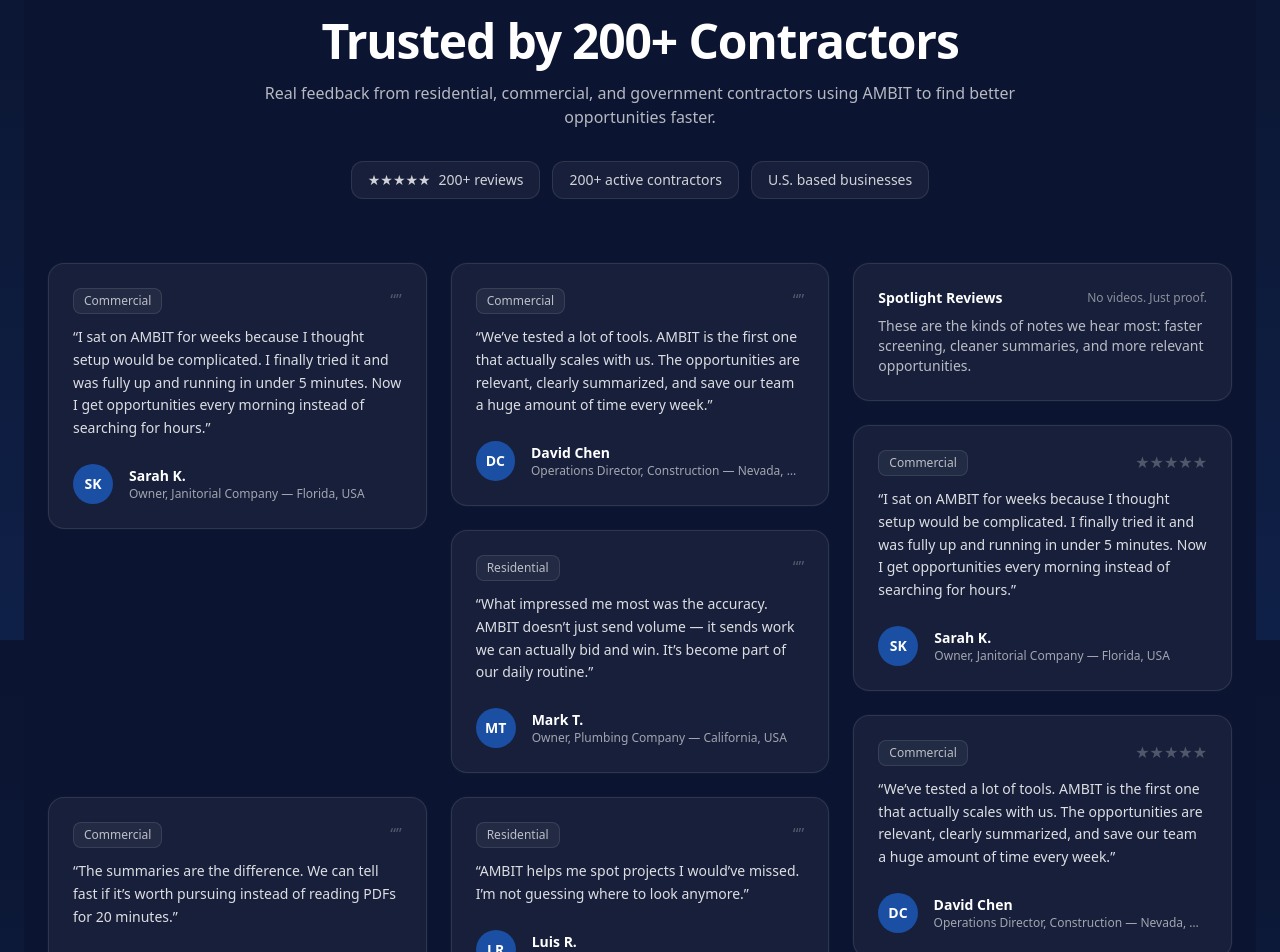
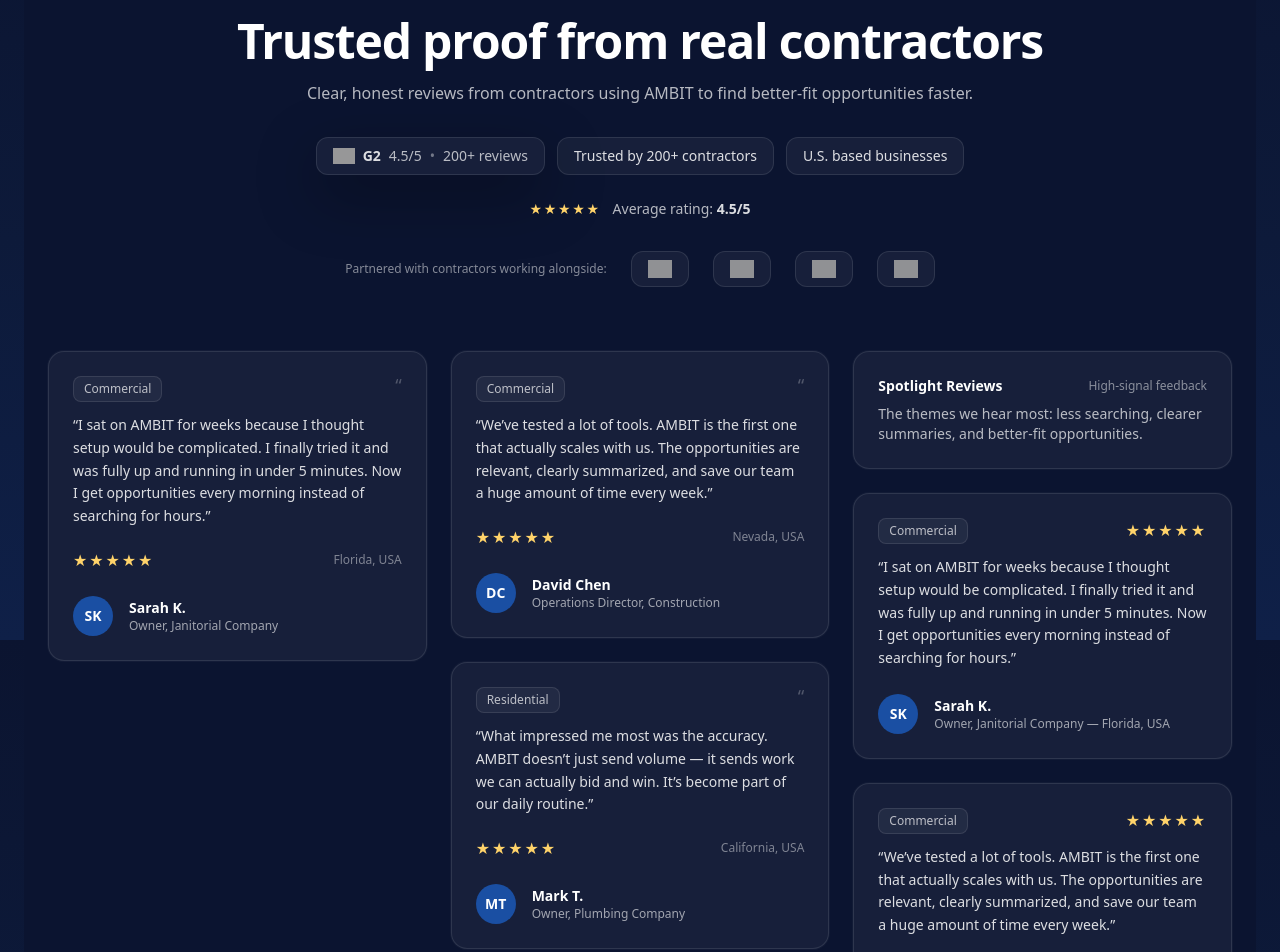
Before and after one commit to seansevrix/ambit, a Next.js app: page /testimonials in a window 1280 px wide. Shown: the part 160-1112 px from the top of the page. Built offline with nearby package versions, Linux system fonts and the light colour scheme; grey boxes are pictures that could not be loaded.

Commit message:
Testimonials: add G2 rating + partner logos + proof grid layout

```diff
--- a/app/testimonials/page.tsx
+++ b/app/testimonials/page.tsx
@@ -1,4 +1,7 @@
 import Link from "next/link";
+import Image from "next/image";
+
+type Segment = "Residential" | "Commercial" | "Government";
 
 type Testimonial = {
   name: string;
@@ -6,21 +9,21 @@ type Testimonial = {
   location: string;
   quote: string;
   initials: string;
-  segment?: "Residential" | "Commercial" | "Government";
+  segment?: Segment;
+  stars?: 1 | 2 | 3 | 4 | 5;
   highlight?: boolean;
 };
 
 const PRIMARY =
   "inline-flex items-center justify-center rounded-xl bg-[#1A4FA3] px-6 py-3 text-sm font-semibold text-white hover:bg-[#15428B] transition";
 
+const CARD =
+  "rounded-2xl border border-white/10 bg-white/5 shadow-[0_0_0_1px_rgba(255,255,255,0.03)]";
+
 const PILL =
-  "inline-flex items-center gap-2 rounded-xl border border-white/10 bg-white/5 px-4 py-2 text-sm text-white/80";
+  "inline-flex items-center gap-2 rounded-xl border border-white/10 bg-white/5 px-4 py-2 text-sm text-white/85";
 
-const CARD =
-  "rounded-2xl border border-white/10 bg-white/5 p-6 shadow-[0_0_0_1px_rgba(255,255,255,0.02)]";
-
-const SUBTLE =
-  "text-white/70";
+const SUBTLE = "text-white/70";
 
 const TESTIMONIALS: Testimonial[] = [
   {
@@ -31,6 +34,7 @@ const TESTIMONIALS: Testimonial[] = [
       "I sat on AMBIT for weeks because I thought setup would be complicated. I finally tried it and was fully up and running in under 5 minutes. Now I get opportunities every morning instead of searching for hours.",
     initials: "SK",
     segment: "Commercial",
+    stars: 5,
     highlight: true,
   },
   {
@@ -41,6 +45,7 @@ const TESTIMONIALS: Testimonial[] = [
       "We’ve tested a lot of tools. AMBIT is the first one that actually scales with us. The opportunities are relevant, clearly summarized, and save our team a huge amount of time every week.",
     initials: "DC",
     segment: "Commercial",
+    stars: 5,
     highlight: true,
   },
   {
@@ -51,65 +56,90 @@ const TESTIMONIALS: Testimonial[] = [
       "What impressed me most was the accuracy. AMBIT doesn’t just send volume — it sends work we can actually bid and win. It’s become part of our daily routine.",
     initials: "MT",
     segment: "Residential",
+    stars: 5,
     highlight: true,
   },
 
-  // Additional “grid fillers” (keep honest: no made-up metrics, just believable outcomes)
+  // Dense tiles (short, scannable)
   {
     name: "Erin J.",
     role: "Estimator, HVAC",
     location: "Texas, USA",
     quote:
-      "The summaries are the difference. We can tell fast if it’s worth pursuing instead of reading PDFs for 20 minutes.",
+      "The summaries are the difference. We can tell fast if it’s worth pursuing instead of digging through PDFs.",
     initials: "EJ",
     segment: "Commercial",
+    stars: 5,
   },
   {
     name: "Luis R.",
     role: "Owner, Landscaping",
     location: "Hawaii, USA",
     quote:
-      "AMBIT helps me spot projects I would’ve missed. I’m not guessing where to look anymore.",
+      "AMBIT helped me spot projects I would’ve missed. It’s become part of my morning routine.",
     initials: "LR",
     segment: "Residential",
+    stars: 4,
   },
   {
     name: "Nina S.",
     role: "Office Manager, Electrical",
     location: "Georgia, USA",
     quote:
-      "We don’t have time to hunt opportunities every day. This keeps the pipeline moving.",
+      "We don’t have time to hunt opportunities every day. This keeps our pipeline moving.",
     initials: "NS",
     segment: "Commercial",
+    stars: 5,
   },
   {
     name: "Chris B.",
     role: "Owner, Concrete",
     location: "Arizona, USA",
-    quote:
-      "It’s simple. Put in service area + keywords, and we start seeing relevant work show up consistently.",
+    quote: "Simple setup. Better matches. Less noise. Exactly what we needed.",
     initials: "CB",
     segment: "Residential",
+    stars: 4,
   },
   {
     name: "Tanya P.",
     role: "Project Coordinator, Facilities",
     location: "Washington, USA",
     quote:
-      "The organization is clean and the match explanations help our team align quickly.",
+      "Clean layout and clear match reasoning. It keeps our team aligned fast.",
     initials: "TP",
     segment: "Government",
+    stars: 5,
   },
   {
     name: "James M.",
     role: "Owner, Mechanical",
     location: "Texas, USA",
-    quote:
-      "Less noise, more signal. I spend more time bidding and less time searching.",
+    quote: "Less searching. More bidding. AMBIT saves me time every week.",
     initials: "JM",
     segment: "Government",
+    stars: 5,
   },
 ];
+
+const PARTNER_LOGOS = [
+  { name: "EMCOR", src: "/logos/emcor.svg" },
+  { name: "Dynegy", src: "/logos/dynegy.svg" },
+  { name: "Premier Pool Service", src: "/logos/premierpoolservice.svg" },
+  { name: "Sevrix", src: "/logos/sevrix.svg" },
+];
+
+function Stars({ value }: { value: number }) {
+  const full = Math.max(0, Math.min(5, Math.round(value)));
+  const stars = Array.from({ length: 5 }, (_, i) => (i < full ? "★" : "☆"));
+  return (
+    <span
+      className="tracking-[0.12em] text-[#FFD36A]"
+      aria-label={`${full} out of 5 stars`}
+    >
+      {stars.join("")}
+    </span>
+  );
+}
 
 function Avatar({ initials }: { initials: string }) {
   return (
@@ -119,112 +149,159 @@ function Avatar({ initials }: { initials: string }) {
   );
 }
 
-function SegmentChip({ segment }: { segment?: Testimonial["segment"] }) {
+function SegmentChip({ segment }: { segment?: Segment }) {
   if (!segment) return null;
-  const base =
-    "inline-flex items-center rounded-lg border border-white/10 bg-white/5 px-2.5 py-1 text-xs text-white/70";
-  return <span className={base}>{segment}</span>;
+  return (
+    <span className="inline-flex items-center rounded-lg border border-white/10 bg-white/5 px-2.5 py-1 text-xs text-white/70">
+      {segment}
+    </span>
+  );
 }
 
-function QuoteCard({
-  t,
-  dense,
-}: {
-  t: Testimonial;
-  dense?: boolean;
-}) {
+function QuoteCard({ t }: { t: Testimonial }) {
   return (
-    <div className={CARD}>
+    <div className={`${CARD} p-6`}>
       <div className="flex items-start justify-between gap-3">
         <SegmentChip segment={t.segment} />
-        <span className="text-white/25">“”</span>
+        <span className="text-white/25 text-lg leading-none">“</span>
       </div>
 
-      <p className={`mt-3 ${dense ? "text-sm" : "text-sm"} leading-relaxed text-white/85`}>
-        “{t.quote}”
-      </p>
+      <p className="mt-3 text-sm leading-relaxed text-white/85">“{t.quote}”</p>
+
+      <div className="mt-5 flex items-center justify-between">
+        <Stars value={t.stars ?? 5} />
+        <span className="text-xs text-white/45">{t.location}</span>
+      </div>
 
       <div className="mt-6 flex items-center gap-4">
         <Avatar initials={t.initials} />
         <div className="min-w-0">
           <div className="truncate text-sm font-semibold">{t.name}</div>
-          <div className="truncate text-xs text-white/60">
-            {t.role} — {t.location}
-          </div>
+          <div className="truncate text-xs text-white/60">{t.role}</div>
         </div>
       </div>
     </div>
   );
 }
 
+function LogoRow() {
+  return (
+    <div className="mt-8 flex flex-wrap items-center justify-center gap-6">
+      <span className="text-xs text-white/50">
+        Partnered with contractors working alongside:
+      </span>
+
+      <div className="flex flex-wrap items-center justify-center gap-6">
+        {PARTNER_LOGOS.map((b) => (
+          <div
+            key={b.name}
+            className="flex items-center rounded-xl border border-white/10 bg-white/5 px-4 py-2"
+            title={b.name}
+          >
+            <Image
+              src={b.src}
+              alt={b.name}
+              width={120}
+              height={28}
+              className="h-[18px] w-auto opacity-90"
+            />
+          </div>
+        ))}
+      </div>
+    </div>
+  );
+}
+
 export default function TestimonialsPage() {
-  const highlights = TESTIMONIALS.filter((t) => t.highlight).slice(0, 2);
   const featured = TESTIMONIALS.filter((t) => t.highlight).slice(0, 3);
-  const rest = TESTIMONIALS.filter((t) => !featured.includes(t));
+  const rest = TESTIMONIALS.filter((t) => !t.highlight);
+  const spotlights = TESTIMONIALS.filter((t) => t.highlight).slice(0, 2);
 
   return (
     <main className="bg-[#0B1430] text-white">
       <div className="mx-auto max-w-7xl px-6 py-20">
-        {/* HERO (photo #1 vibe) */}
-        <div className="mx-auto max-w-3xl text-center">
+        {/* HERO (photo #2 vibe + honest numbers) */}
+        <div className="mx-auto max-w-5xl text-center">
           <h1 className="text-4xl font-semibold tracking-tight md:text-5xl">
-            Trusted by 200+ Contractors
+            Trusted proof from real contractors
           </h1>
           <p className={`mt-4 ${SUBTLE}`}>
-            Real feedback from residential, commercial, and government contractors
-            using AMBIT to find better opportunities faster.
+            Clear, honest reviews from contractors using AMBIT to find better-fit
+            opportunities faster.
           </p>
 
+          {/* Badges row (G2 + rating + reviews) */}
           <div className="mt-8 flex flex-wrap items-center justify-center gap-3">
-            <div className={PILL} aria-label="200 plus reviews">
-              <span aria-hidden>★★★★★</span>
-              <span>200+ reviews</span>
+            <div className={`${PILL} shadow-[0_20px_60px_rgba(0,0,0,0.35)]`}>
+              <Image
+                src="/logos/g2.svg"
+                alt="G2"
+                width={22}
+                height={22}
+                className="opacity-95"
+              />
+              <span className="font-semibold">G2</span>
+              <span className="text-white/70">4.5/5</span>
+              <span className="text-white/40">•</span>
+              <span className="text-white/70">200+ reviews</span>
             </div>
-            <div className={PILL}>200+ active contractors</div>
+
+            <div className={PILL}>Trusted by 200+ contractors</div>
             <div className={PILL}>U.S. based businesses</div>
           </div>
+
+          {/* Star ribbon (photo #2) */}
+          <div className="mt-6 flex items-center justify-center gap-3 text-sm text-white/70">
+            <Stars value={5} />
+            <span>
+              Average rating: <span className="text-white/85 font-semibold">4.5/5</span>
+            </span>
+          </div>
+
+          {/* Partner logos */}
+          <LogoRow />
         </div>
 
-        {/* MIXED LAYOUT (photo #2 vibe): grid + right rail highlights */}
+        {/* LAYOUT (photo #2 structure): proof grid + right rail spotlights */}
         <div className="mt-16 grid gap-6 lg:grid-cols-12">
-          {/* LEFT: featured tiles + grid */}
+          {/* LEFT: featured + dense grid */}
           <div className="lg:col-span-8">
-            {/* Featured row (big cards like photo #2) */}
+            {/* Featured area: one tall + two stacked (photo #2 vibe) */}
             <div className="grid gap-6 md:grid-cols-2">
               <div className="md:row-span-2">
                 <QuoteCard t={featured[0]} />
               </div>
-              <QuoteCard t={featured[1]} dense />
-              <QuoteCard t={featured[2]} dense />
+              <QuoteCard t={featured[1]} />
+              <QuoteCard t={featured[2]} />
             </div>
 
-            {/* Dense grid (smaller proof tiles) */}
+            {/* Dense grid */}
             <div className="mt-6 grid gap-6 md:grid-cols-2">
               {rest.slice(0, 6).map((t) => (
-                <QuoteCard key={t.name + t.location} t={t} dense />
+                <QuoteCard key={t.name + t.location} t={t} />
               ))}
             </div>
           </div>
 
-          {/* RIGHT: spotlight column */}
+          {/* RIGHT: spotlight rail */}
           <aside className="lg:col-span-4">
             <div className="sticky top-20 space-y-6">
               <div className={`${CARD} p-6`}>
                 <div className="flex items-center justify-between">
                   <div className="text-sm font-semibold">Spotlight Reviews</div>
-                  <span className="text-xs text-white/50">No videos. Just proof.</span>
+                  <span className="text-xs text-white/50">High-signal feedback</span>
                 </div>
                 <p className="mt-2 text-sm text-white/70">
-                  These are the kinds of notes we hear most: faster screening, cleaner
-                  summaries, and more relevant opportunities.
+                  The themes we hear most: less searching, clearer summaries, and
+                  better-fit opportunities.
                 </p>
               </div>
 
-              {highlights.map((t) => (
+              {spotlights.map((t) => (
                 <div key={t.name} className={`${CARD} p-6`}>
                   <div className="flex items-start justify-between">
                     <SegmentChip segment={t.segment} />
-                    <span className="text-white/25">★★★★★</span>
+                    <Stars value={t.stars ?? 5} />
                   </div>
                   <p className="mt-3 text-sm leading-relaxed text-white/85">
                     “{t.quote}”
@@ -241,14 +318,13 @@ export default function TestimonialsPage() {
                 </div>
               ))}
 
-              {/* Single, clean CTA (your rule: minimal) */}
+              {/* Minimal CTA (your rule: clean + single) */}
               <div className={`${CARD} p-8 text-center`}>
                 <h2 className="text-xl font-semibold">
                   Built for contractors who value their time
                 </h2>
                 <p className="mx-auto mt-3 max-w-sm text-sm text-white/70">
-                  Spend less time searching and more time bidding on work that fits
-                  your business.
+                  Spend less time searching and more time bidding on work that fits your business.
                 </p>
                 <div className="mt-6">
                   <Link href="/get-started" className={PRIMARY}>
@@ -260,7 +336,6 @@ export default function TestimonialsPage() {
           </aside>
         </div>
 
-        {/* Bottom spacing */}
         <div className="h-6" />
       </div>
     </main>
```
